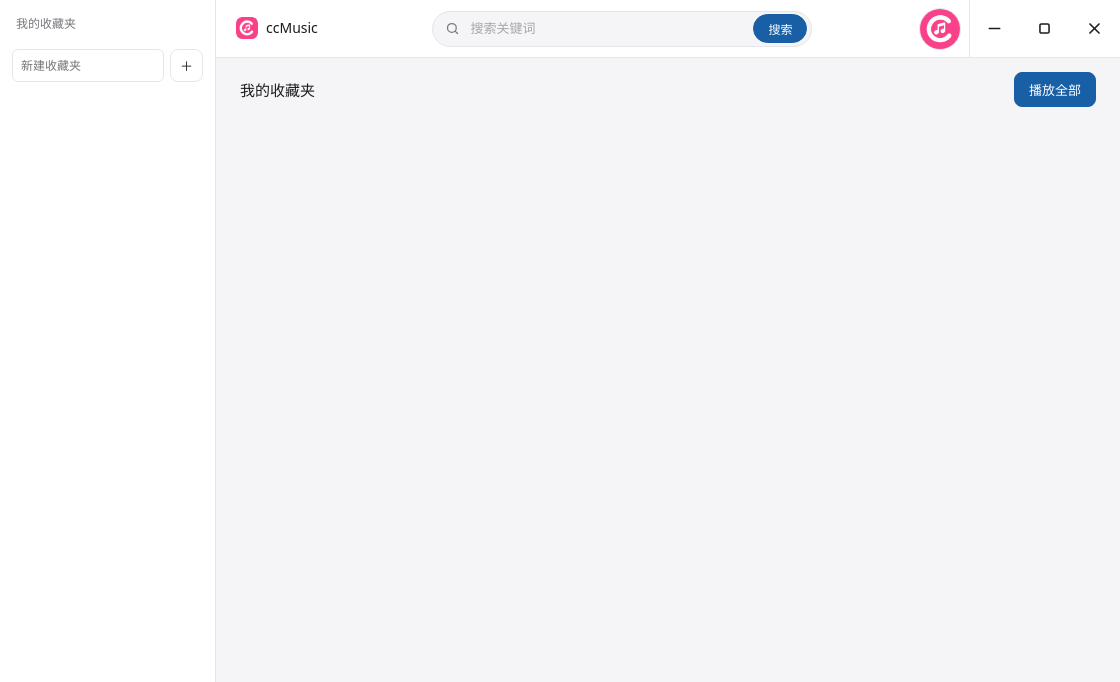
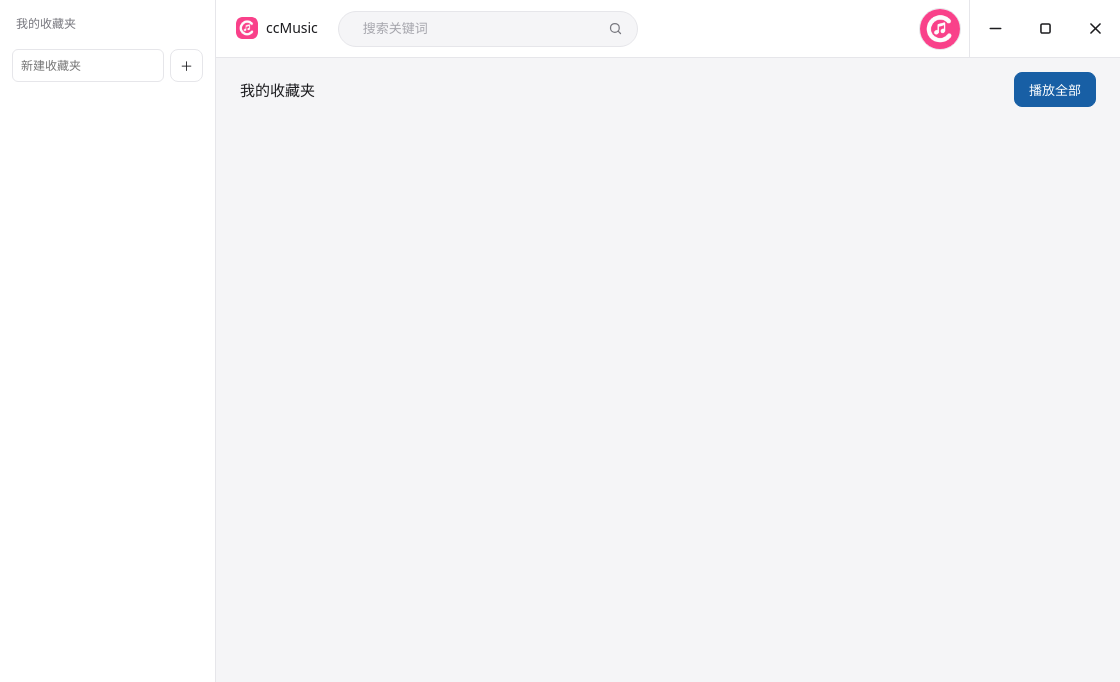
Before and after one commit to Quinloan/ccMusic-B-, an Electron app: page renderer/index.html in a window 1120 px wide. Shown: the top 682 px of the page. Drawn offline with Linux system fonts and the light colour scheme; no server answers.

Commit message:
feat: 顶栏对齐参考稿——品牌固定最左、搜索框靠左短胶囊(右端放大镜图标)、右侧组贴右

```diff
--- a/renderer/index.html
+++ b/renderer/index.html
@@ -24,12 +24,13 @@
     <header class="topbar">
       <div class="brand"><img class="brand-logo" src="../assets/icon.png" alt="" /><span>ccMusic</span></div>
       <div class="searchbox">
-        <svg class="icon" viewBox="0 0 24 24" fill="none" stroke="currentColor"
-             stroke-width="2" stroke-linecap="round" stroke-linejoin="round">
-          <circle cx="11" cy="11" r="7"></circle><path d="M20 20l-3.8-3.8"></path>
-        </svg>
         <input id="kw" type="text" placeholder="搜索关键词" />
-        <button id="go" class="primary">搜索</button>
+        <button id="go" class="go-icon" title="搜索" aria-label="搜索">
+          <svg viewBox="0 0 24 24" fill="none" stroke="currentColor"
+               stroke-width="2" stroke-linecap="round" stroke-linejoin="round">
+            <circle cx="11" cy="11" r="7"></circle><path d="M20 20l-3.8-3.8"></path>
+          </svg>
+        </button>
       </div>
       <button id="avatarBtn" class="topbar-avatar" title="账号">
         <img id="avatarImg" src="../assets/icon.png" alt="" />
--- a/renderer/style.css
+++ b/renderer/style.css
@@ -201,18 +201,24 @@ body {
 .win-btns button.close:hover { background: #e81123; color: #fff; }
 .win-btns svg { width: 13px; height: 13px; }
 .searchbox {
-  flex: 0 1 380px; min-width: 220px; margin: 0 auto; display: flex; align-items: center;
+  flex: 0 1 300px; min-width: 200px; margin: 0 auto 0 4px; display: flex; align-items: center;
   background: var(--bg); border: 1px solid var(--line); border-radius: 20px;
-  padding: 0 4px 0 12px; height: 36px; transition: border-color .15s;
+  padding: 0 4px 0 14px; height: 36px; transition: border-color .15s;
 }
 .searchbox:focus-within { border-color: var(--accent); background: #fff; }
-.searchbox .icon { width: 15px; height: 15px; color: var(--muted); flex: 0 0 15px; }
+.searchbox .go-icon {
+  flex: 0 0 30px; width: 30px; height: 30px; padding: 0; margin-right: 2px;
+  border: none; background: transparent; border-radius: 50%;
+  color: var(--muted); cursor: pointer;
+  display: flex; align-items: center; justify-content: center;
+}
+.searchbox .go-icon:hover { background: rgba(0, 0, 0, .06); color: var(--accent); }
+.searchbox .go-icon svg { width: 15px; height: 15px; }
 .searchbox input {
   flex: 1; min-width: 0; border: none; outline: none; background: transparent;
   padding: 0 10px; font-size: 13px; color: var(--text); user-select: text;
 }
 .searchbox input::placeholder { color: #a5a5ac; }
-.searchbox button { padding: 5px 14px; font-size: 12px; border-radius: 16px; }
 
 .main { flex: 1; overflow: hidden; display: flex; }
 .view { flex: 1; display: flex; flex-direction: column; overflow: hidden; }
```
